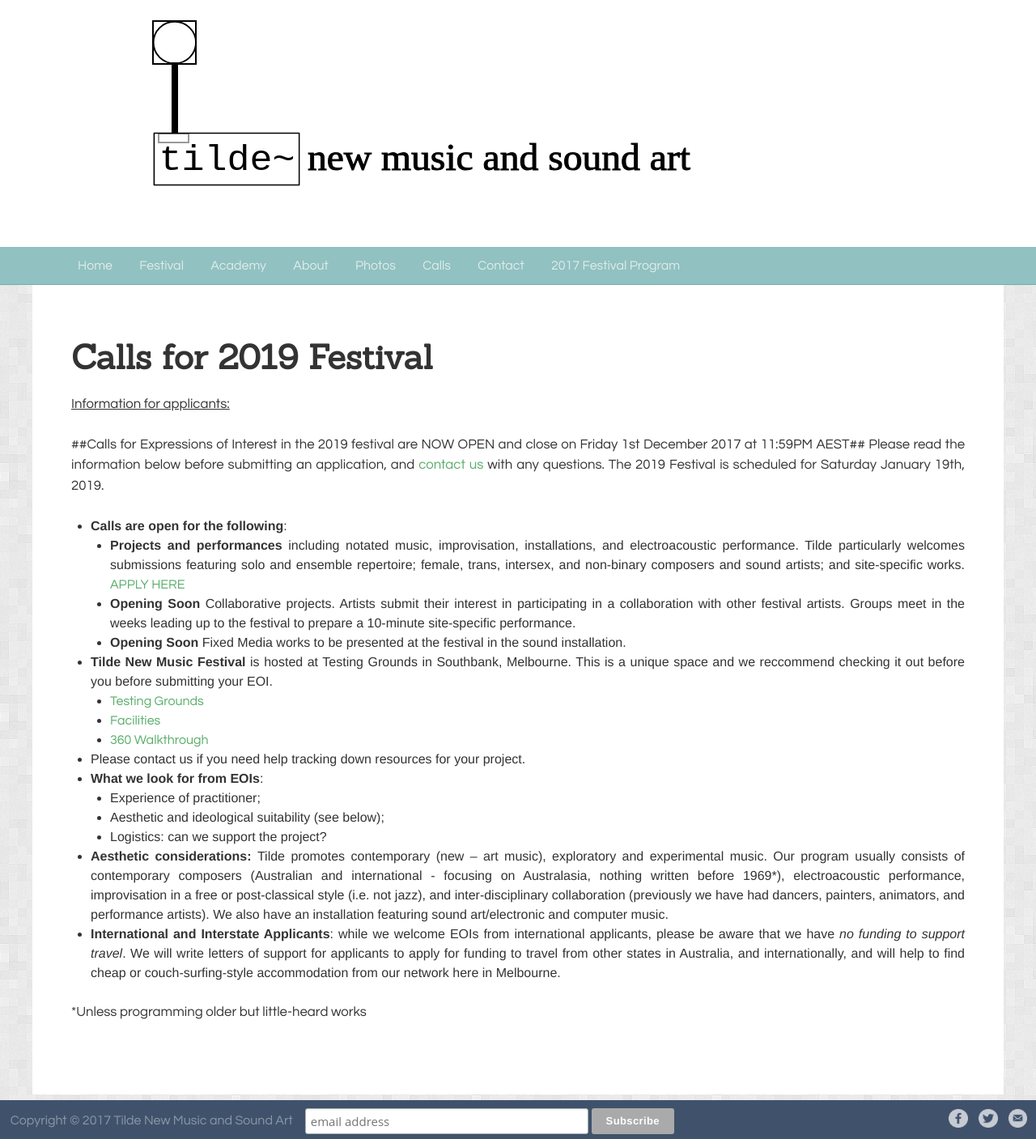
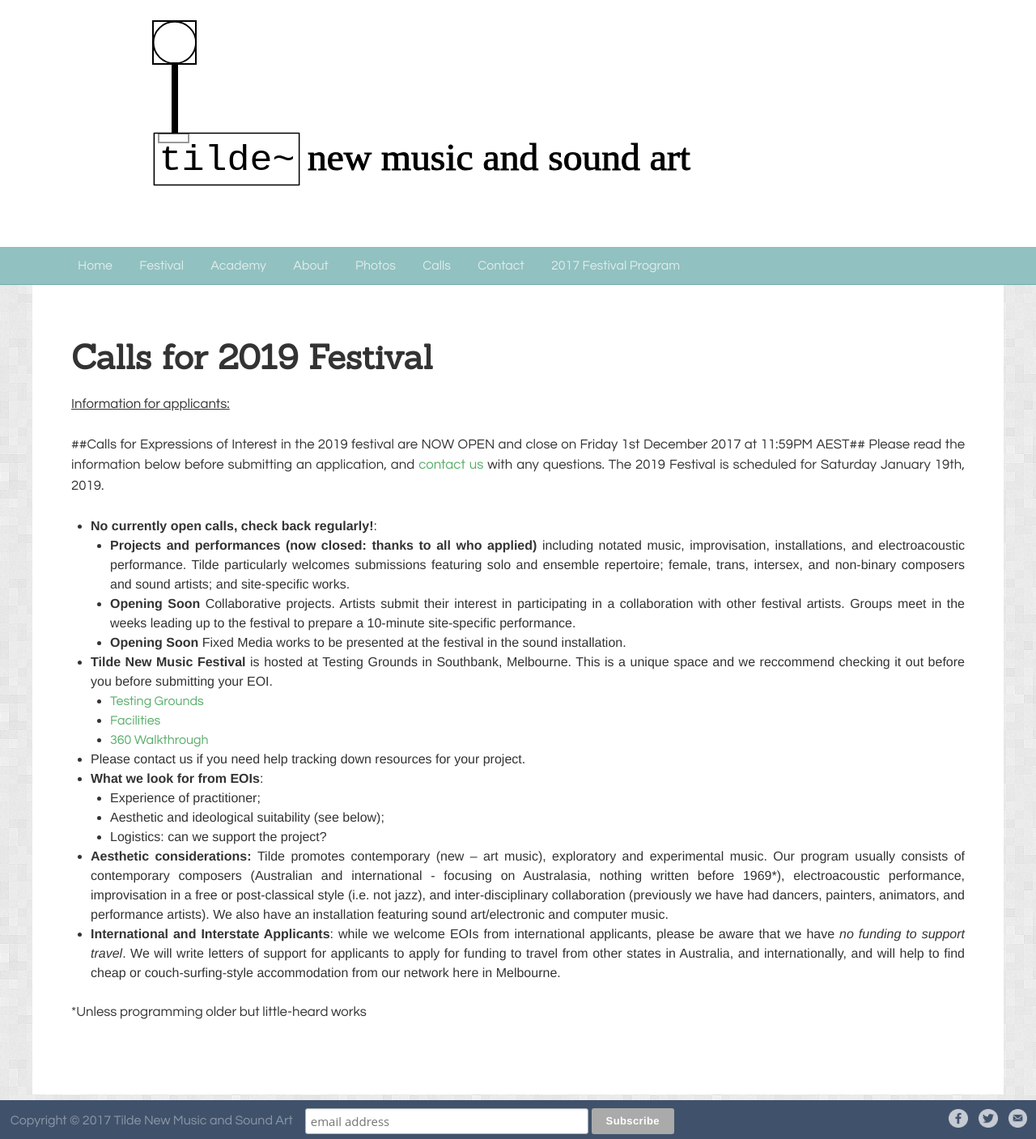
Before and after one commit to unclewalter/tilde-festival-website, a Jekyll site: the page built from pages/calls.md, in a window 1280 px wide. Shown: the whole page at 81% size. Built offline with Jekyll 4.4.1, drawn with Linux system fonts in a browser that asks for light colours.

Commit message:
Closing the call for projects.

```diff
--- a/pages/calls.md
+++ b/pages/calls.md
@@ -11,8 +11,8 @@ published: true
 Please read the information below before submitting an application, and [contact us](http://www.tilde.net.au/contact/) with any questions.
 The 2019 Festival is scheduled for Saturday January 19th, 2019.
 
-*   **Calls are open for the following**:
-    *   **Projects and performances** including notated music, improvisation, installations, and electroacoustic performance. Tilde particularly welcomes submissions featuring solo and ensemble repertoire; female, trans, intersex, and non-binary composers and sound artists; and site-specific works. [APPLY HERE](https://tilde.net.au/call/#/projects)
+*   **No currently open calls, check back regularly!**:
+    *   **Projects and performances (now closed: thanks to all who applied)** including notated music, improvisation, installations, and electroacoustic performance. Tilde particularly welcomes submissions featuring solo and ensemble repertoire; female, trans, intersex, and non-binary composers and sound artists; and site-specific works.
     *   **Opening Soon** Collaborative projects. Artists submit their interest in participating in a collaboration with other festival artists. Groups meet in the weeks leading up to the festival to prepare a 10-minute site-specific performance.
     *   **Opening Soon** Fixed Media works to be presented at the festival in the sound installation.
 
```
